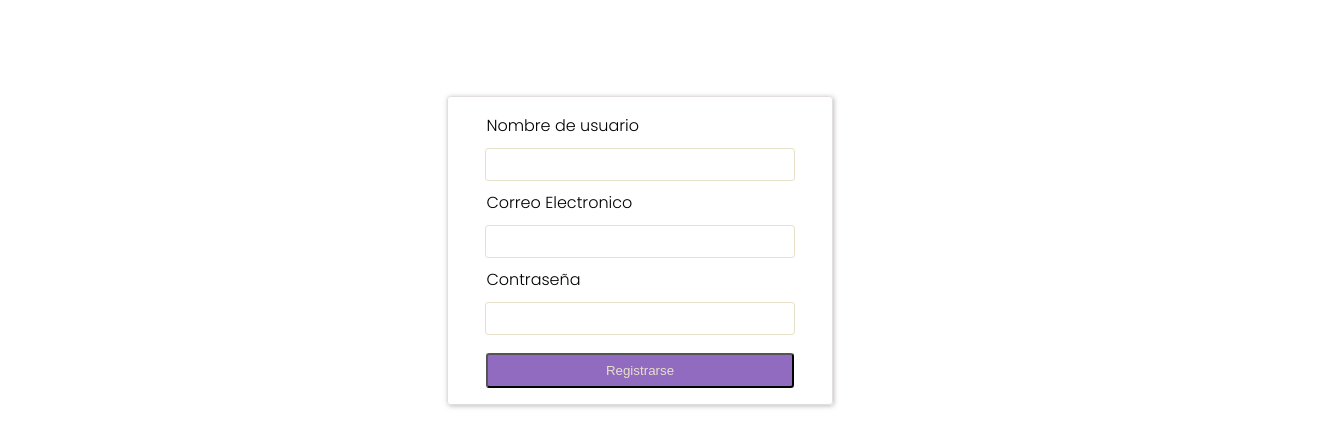
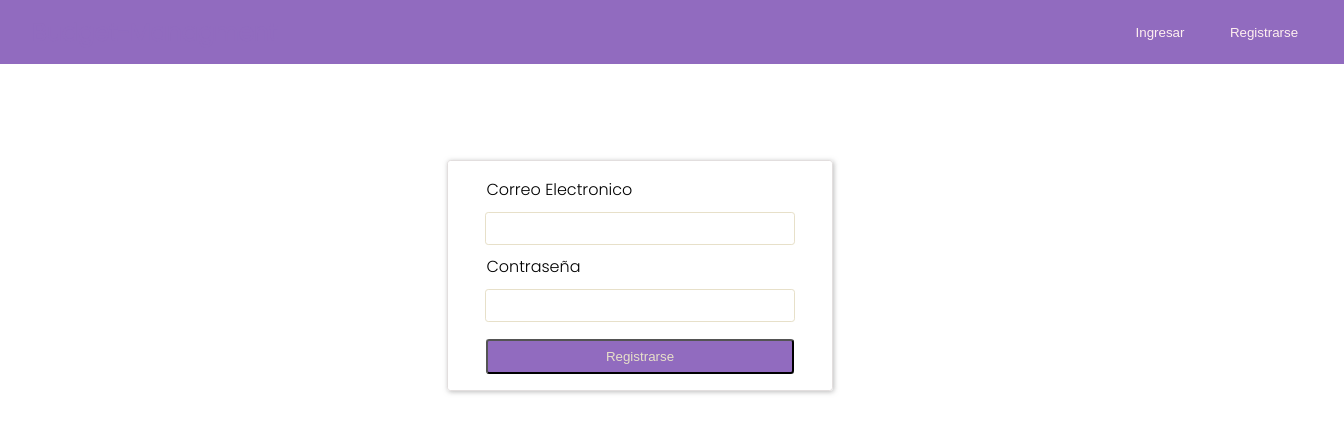
Before and after one commit to bernygena93/alkemy-challenge, a React (Create React App) app in the folder budget-app/: page /login in a window 1280 px wide. Shown: the top 446 px of the page, 1344 px wide, since content can reach past the window. Built offline with nearby package versions, Linux system fonts and the light colour scheme.

Commit message:
layout view created

```diff
--- a/budget-app/package.json
+++ b/budget-app/package.json
@@ -9,6 +9,7 @@
     "react": "^17.0.2",
     "react-dom": "^17.0.2",
     "react-hook-form": "^7.26.1",
+    "react-router-dom": "^6.2.1",
     "react-scripts": "5.0.0",
     "web-vitals": "^2.1.4"
   },
--- a/budget-app/src/App.js
+++ b/budget-app/src/App.js
@@ -1,8 +1,22 @@
 import React from "react";
+import { BrowserRouter, Routes, Route } from "react-router-dom";
+import Login from "./views/auth/Login";
 import Register from "./views/auth/Register";
+import Layout from "./views/layout/Layout";
+import Operation from "./views/operation/Operation";
 
 function App() {
-  return <Register />;
+  return (
+    <BrowserRouter>
+      <Routes>
+        <Route path="/" element={<Layout />}>
+          <Route path="/login" element={<Login />} />
+          <Route path="/register" element={<Register />} />
+          <Route path="/operation" element={<Operation />} />
+        </Route>
+      </Routes>
+    </BrowserRouter>
+  );
 }
 
 export default App;
--- /dev/null
+++ b/budget-app/src/views/layout/Layout.js
@@ -0,0 +1,24 @@
+import React from "react";
+import { Outlet } from "react-router-dom";
+import styles from "./layout.module.css";
+
+function Layout() {
+  return (
+    <>
+      <nav className={styles.container}>
+        <h2 className={styles.title}>Budget-Managment</h2>
+        <div className={styles.containerButton}>
+          <button type="button" className={styles.button}>
+            Ingresar
+          </button>
+          <button type="button" className={styles.button}>
+            Registrarse
+          </button>
+        </div>
+      </nav>
+      <Outlet />
+    </>
+  );
+}
+
+export default Layout;
--- /dev/null
+++ b/budget-app/src/views/layout/layout.module.css
@@ -0,0 +1,58 @@
+.container {
+  display: flex;
+  justify-content: space-between;
+  align-items: center;
+  width: 100%;
+  height: 8vh;
+  padding: 0rem 2rem;
+  color: var(--color-primary);
+  background-color: var(--color-primary);
+  z-index: 1000;
+}
+
+.containerButton {
+  display: flex;
+  align-items: center;
+  gap: 0.5rem;
+}
+.button {
+  border: none;
+  width: 6rem;
+  padding: 0.3rem 0rem;
+  border-radius: 0.2rem;
+  background-color: var(--color-white);
+  color: var(--color-light-gray);
+}
+.button:hover {
+  background-color: var(--color-drawer);
+}
+.link .title {
+  color: white;
+  font-weight: 600;
+  font-size: 1.5rem;
+}
+.link {
+  text-decoration: none;
+}
+.userData {
+  display: flex;
+  align-items: center;
+  justify-content: center;
+  color: var(--color-font-light);
+  font-weight: 600;
+  font-size: 0.9rem;
+  gap: 0.5rem;
+}
+.logout {
+  border: none;
+  display: flex;
+  justify-content: center;
+  align-items: center;
+  background-color: transparent;
+  color: var(--color-font-light);
+  font-weight: 600;
+  font-size: 0.9rem;
+}
+.divider {
+  color: var(--color-font-light);
+}
```
Also changed, not shown: budget-app/.eslintrc.json, 1 other file (tests, documents, lock files or other folders).
